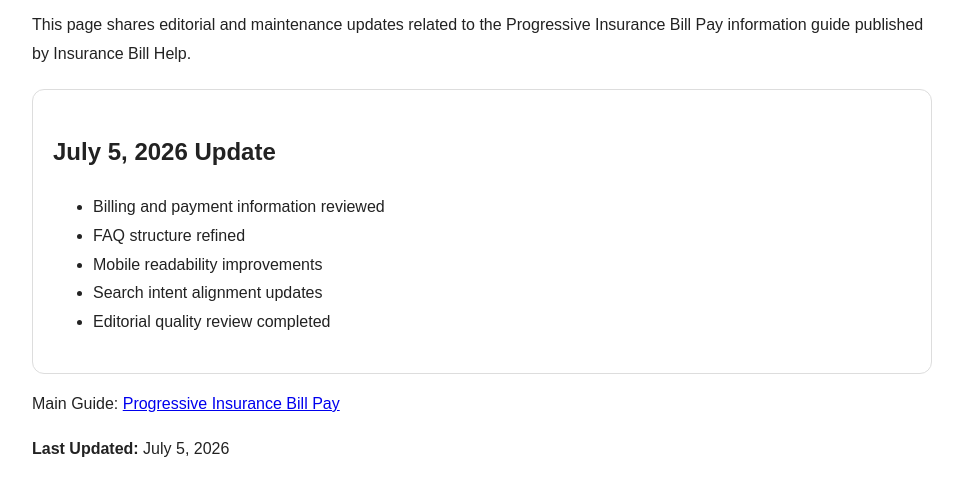
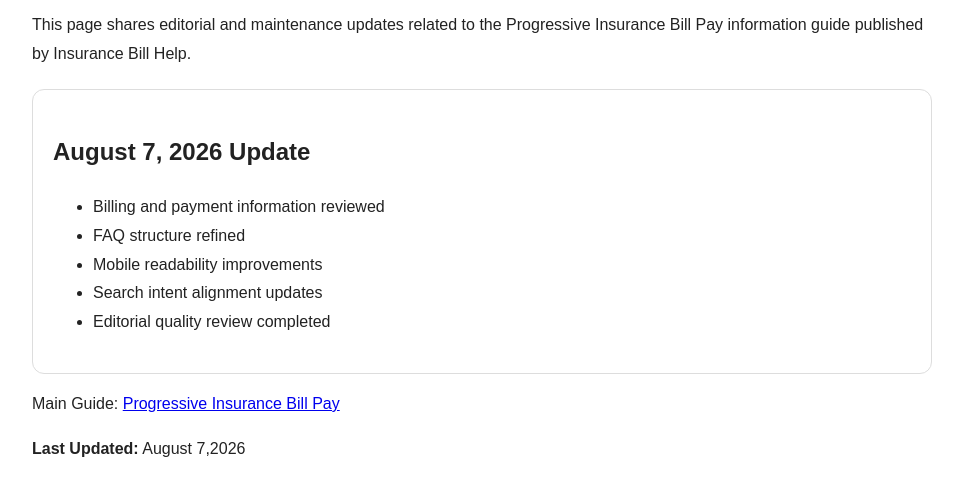
Before and after one commit to progressiveguide/progressiveinsurancebillpay, a website: page updates.html in a window 1280 px wide. Shown: the part 119-614 px from the top of the page, without its empty margins (158-1121 px from the left). Drawn offline with Linux system fonts and the light colour scheme.

Commit message:
Update last updated date and heading in updates.html

```diff
--- a/updates.html
+++ b/updates.html
@@ -37,7 +37,7 @@
 <p>This page shares editorial and maintenance updates related to the Progressive Insurance Bill Pay information guide published by Insurance Bill Help.</p>
 
 <div class="update-card">
-<h2>July 5, 2026 Update</h2>
+<h2>August 7, 2026 Update</h2>
 <ul>
 <li>Billing and payment information reviewed</li>
 <li>FAQ structure refined</li>
@@ -54,7 +54,7 @@
 </a>
 </p>
 
-<p><strong>Last Updated:</strong> July 5, 2026</p>
+<p><strong>Last Updated:</strong> August 7,2026</p>
 
 </body>
 </html>
```
